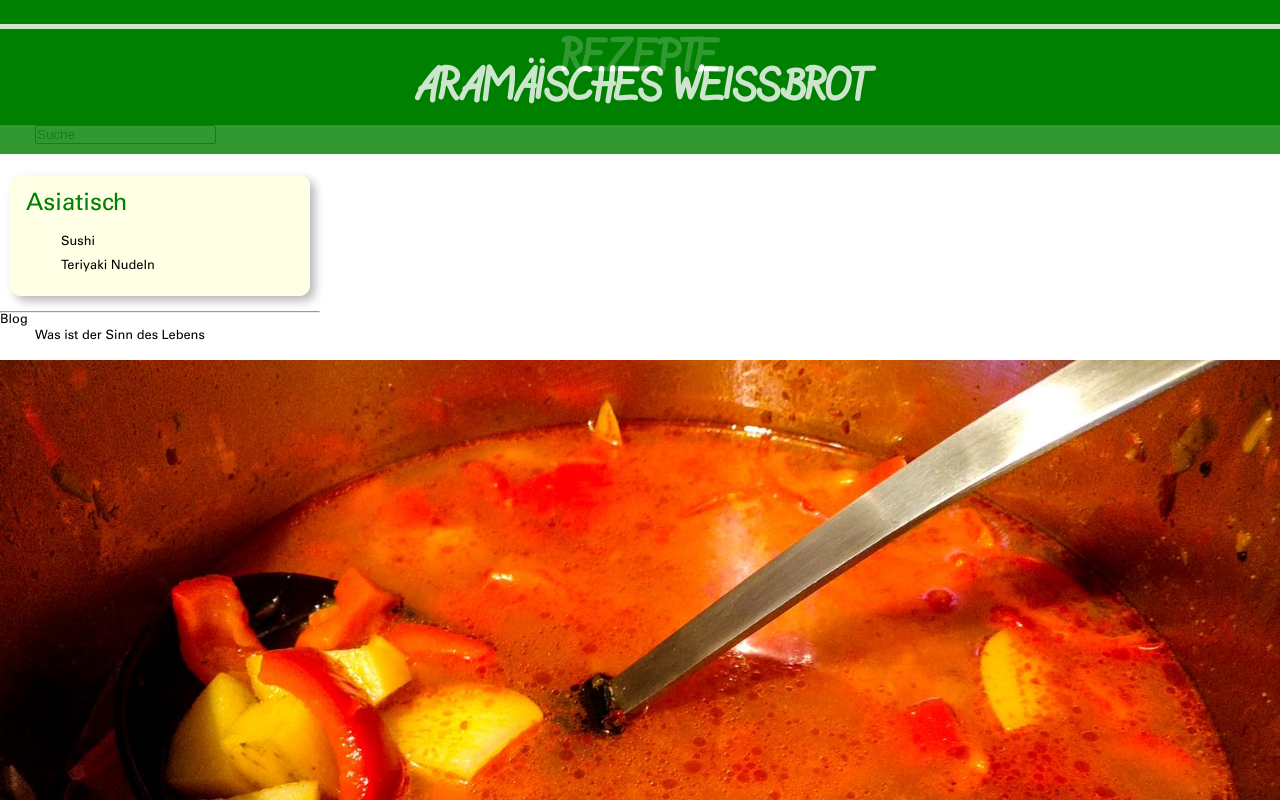
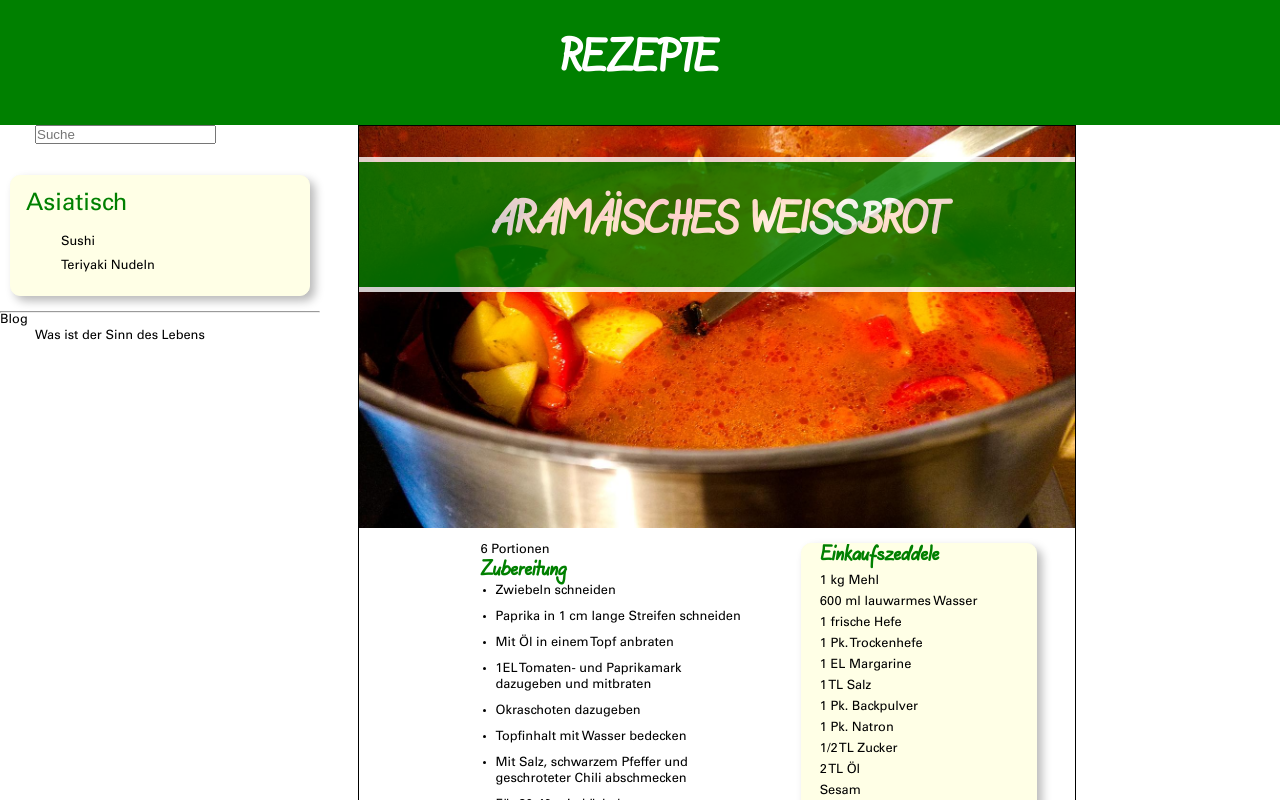
Before and after one commit to Fesazus/prb_vue, a Vue app: page / in a window 1280 px wide. Shown: the top 800 px of the page. Built offline with nearby package versions, Linux system fonts and the light colour scheme.

Commit message:
html container repariert

```diff
--- a/src/App.vue
+++ b/src/App.vue
@@ -27,6 +27,7 @@
 			</div>
 		</div>
 		<div class="wrapper">
+			<div id="container_recipy">
 				<img :src="image" />
 				<h2>Aramäisches Weißbrot</h2>
 				<div class="right boxed">
@@ -47,6 +48,7 @@
 					</ul>
 				</div>
 				<recipy_content></recipy_content>
+			</div>
 		</div>
 	</div>
 </template>
```
Lines whose indentation alone changed are shown as unchanged.
